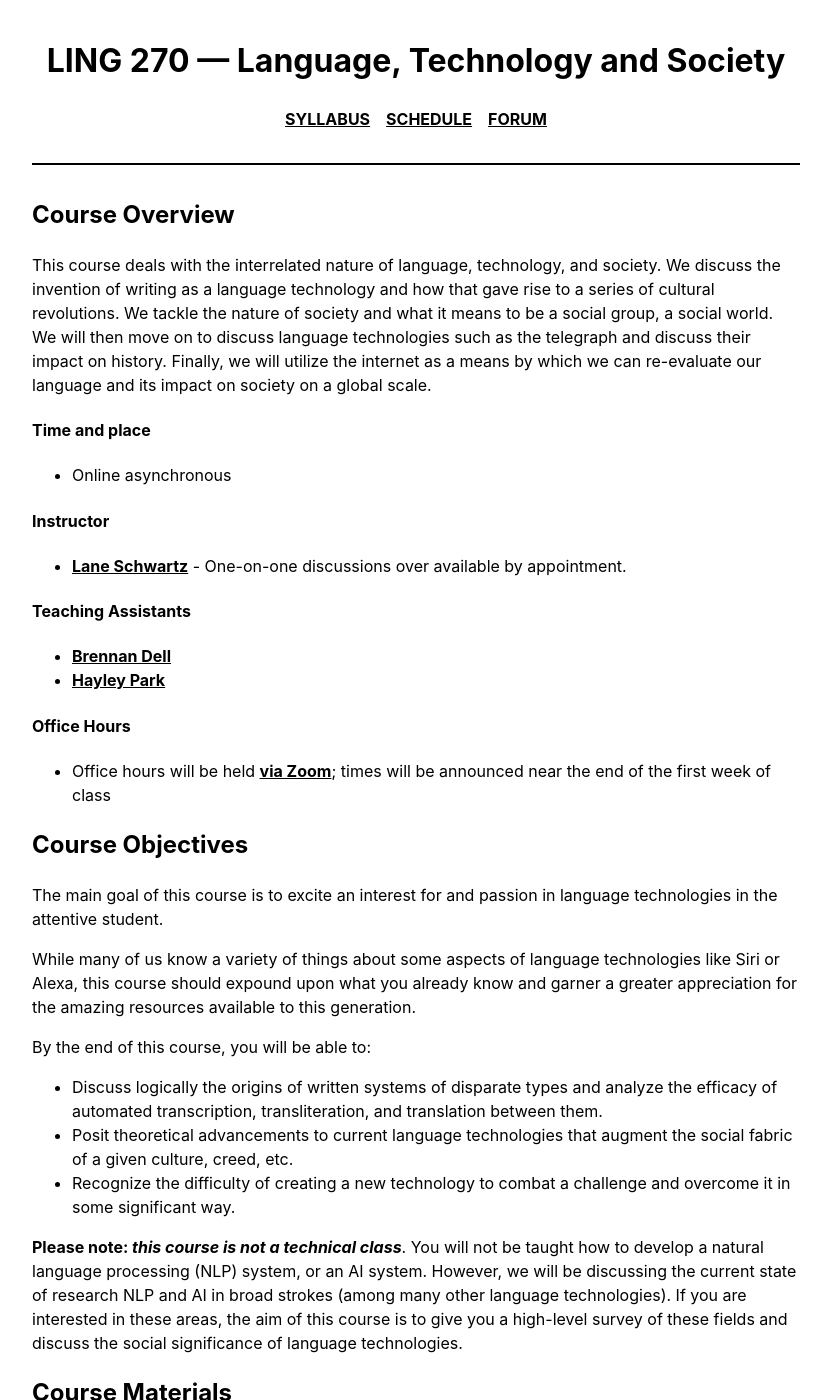
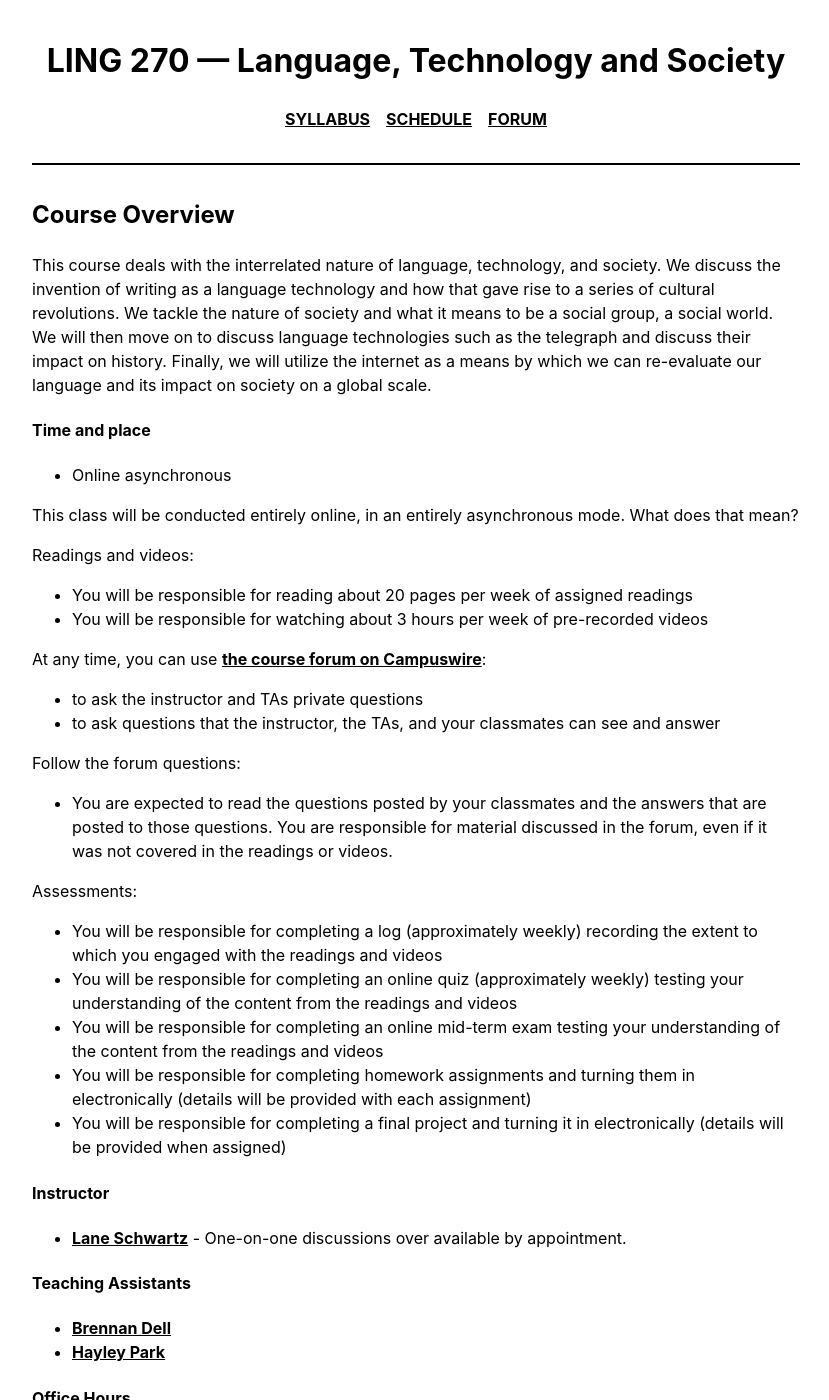
Before and after one commit to Jargonautika/2020-Fall-UIUC-LING270.github.io, a Jekyll site: the page built from index.md, in a window 1280 px wide and 1400 px high. Shown: the whole window, without its empty margins (224-1053 px from the left). Built offline with Jekyll 4.4.1, drawn with Linux system fonts in a browser that asks for light colours; our own code applies the rules of GitHub Pages for plain Markdown files.

Commit message:
Add more details about asynchronous

```diff
--- a/index.md
+++ b/index.md
@@ -8,7 +8,29 @@ layout: default
 This course deals with the interrelated nature of language, technology, and society. We discuss the invention of writing as a language technology and how that gave rise to a series of cultural revolutions. We tackle the nature of society and what it means to be a social group, a social world. We will then move on to discuss language technologies such as the telegraph and discuss their impact on history. Finally, we will utilize the internet as a means by which we can re-evaluate our language and its impact on society on a global scale.
 
 #### Time and place
+
 * Online asynchronous
+
+This class will be conducted entirely online, in an entirely asynchronous mode. What does that mean?
+
+Readings and videos:
+* You will be responsible for reading about 20 pages per week of assigned readings
+* You will be responsible for watching about 3 hours per week of pre-recorded videos
+
+At any time, you can use [the course forum on Campuswire](https://campuswire.com/p/G954C73B2):
+* to ask the instructor and TAs private questions
+* to ask questions that the instructor, the TAs, and your classmates can see and answer
+
+Follow the forum questions:
+* You are expected to read the questions posted by your classmates and the answers that are posted to those questions. You are responsible for material discussed in the forum, even if it was not covered in the readings or videos.
+
+Assessments:
+* You will be responsible for completing a log (approximately weekly) recording the extent to which you engaged with the readings and videos
+* You will be responsible for completing an online quiz (approximately weekly) testing your understanding of the content from the readings and videos
+* You will be responsible for completing an online mid-term exam testing your understanding of the content from the readings and videos
+* You will be responsible for completing homework assignments and turning them in electronically (details will be provided with each assignment)
+* You will be responsible for completing a final project and turning it in electronically (details will be provided when assigned)
+
 
 #### Instructor
 * [Lane Schwartz](http://www.linguistics.illinois.edu/people/lanes) - One-on-one discussions over available by appointment.
```
